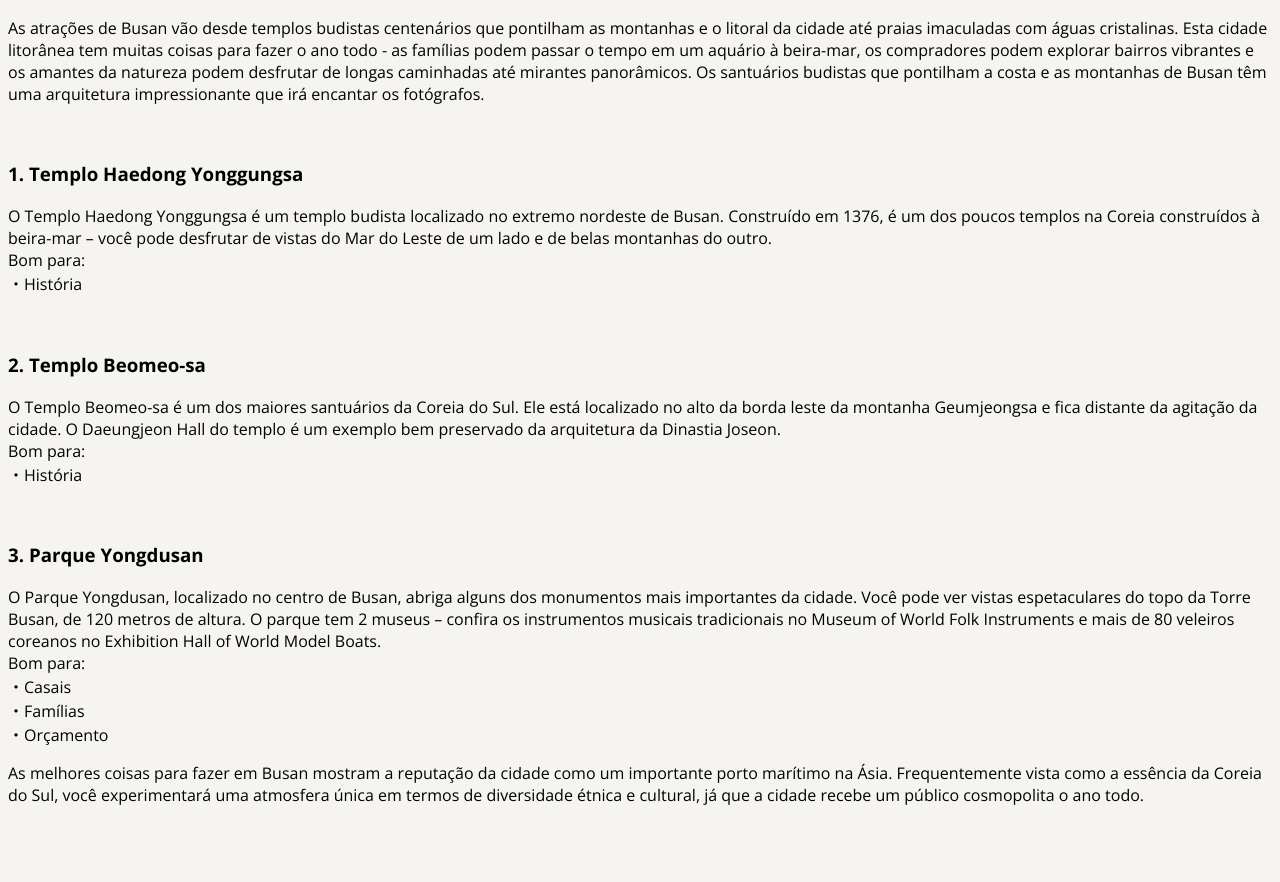
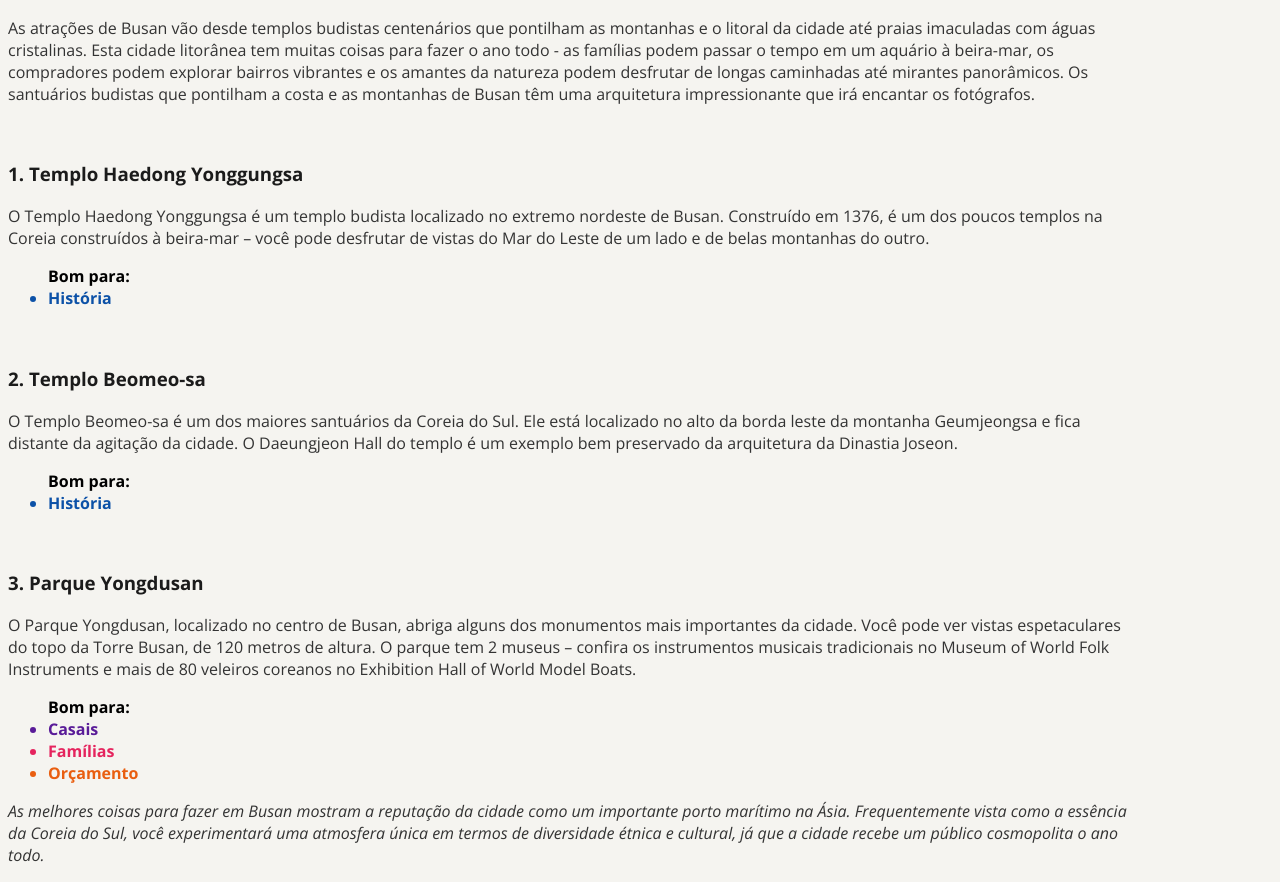
Before and after one commit to gih-camarg0/Local-Turistico, a plain HTML site: page index.html in a window 1280 px wide. Shown: the part 300-1182 px from the top of the page. Before the commit the page ends 1122 px from the top, so only its background shows below. Drawn offline with nearby package versions, Linux system fonts and the light colour scheme.

Commit message:
estilizando os textos

```diff
--- a/index.html
+++ b/index.html
@@ -46,49 +46,54 @@
             <img src="./assets/templo-haedong.png" alt="" />
             <div class="content-card">
               <h3>1. Templo Haedong Yonggungsa</h3>
-              <p>
+              <p id="paragraph">
                 O Templo Haedong Yonggungsa é um templo budista localizado no
                 extremo nordeste de Busan. Construído em 1376, é um dos poucos
                 templos na Coreia construídos à beira-mar – você pode desfrutar
                 de vistas do Mar do Leste de um lado e de belas montanhas do
-                outro.  <br />
-                Bom para: <br />
-                ・História
+                outro.
               </p>
+              <ul>
+                Bom para:
+                <li style="color: #0c51a7">História</li>
+              </ul>
             </div>
           </div>
           <div id="card-travel">
             <img src="./assets/templo-beomeo.png" alt="" />
             <div class="content-card">
               <h3>2. Templo Beomeo-sa</h3>
-              <p>
+              <p id="paragraph">
                 O Templo Beomeo-sa é um dos maiores santuários da Coreia do Sul.
                 Ele está localizado no alto da borda leste da montanha
                 Geumjeongsa e fica distante da agitação da cidade. O Daeungjeon
                 Hall do templo é um exemplo bem preservado da arquitetura da
-                Dinastia Joseon. <br />
-                Bom para: <br />
-                ・História
+                Dinastia Joseon.
               </p>
+              <ul>
+                Bom para:
+                <li style="color: #0c51a7">História</li>
+              </ul>
             </div>
           </div>
           <div id="card-travel">
             <img src="./assets/parque-yongdusan.png" alt="" />
             <div class="content-card">
               <h3>3. Parque Yongdusan</h3>
-              <p>
+              <p id="paragraph">
                 O Parque Yongdusan, localizado no centro de Busan, abriga alguns
                 dos monumentos mais importantes da cidade. Você pode ver vistas
                 espetaculares do topo da Torre Busan, de 120 metros de altura. O
                 parque tem 2 museus – confira os instrumentos musicais
                 tradicionais no Museum of World Folk Instruments e mais de 80
                 veleiros coreanos no Exhibition Hall of World Model Boats.
-                <br />
-                Bom para: <br />
-                ・Casais <br />
-                ・Famílias <br />
-                ・Orçamento
               </p>
+              <ul>
+                Bom para:
+                <li style="color: #591b98">Casais</li>
+                <li style="color: #e5245e">Famílias</li>
+                <li style="color: #e95e10">Orçamento</li>
+              </ul>
             </div>
           </div>
         </div>
--- a/style.css
+++ b/style.css
@@ -1,6 +1,11 @@
 * {
   background-color: #f5f4f0;
   font-family: "Open Sans", sans-serif;
+  align-items: center;
+}
+
+.container {
+  width: 1120px;
 }
 
 #headline {
@@ -8,14 +13,23 @@
   font-weight: bold;
 }
 
-h1 {
+h1,
+h2,
+h3 {
+  color: #1b1b1b;
   font-weight: bold;
 }
 
-h2 {
+#description {
+  color: #333333;
+  font-style: italic;
+}
+
+#paragraph {
+  color: #333333;
+}
+
+ul,
+li {
   font-weight: bold;
 }
-
-h3 {
-  font-weight: bold;
-}
```
